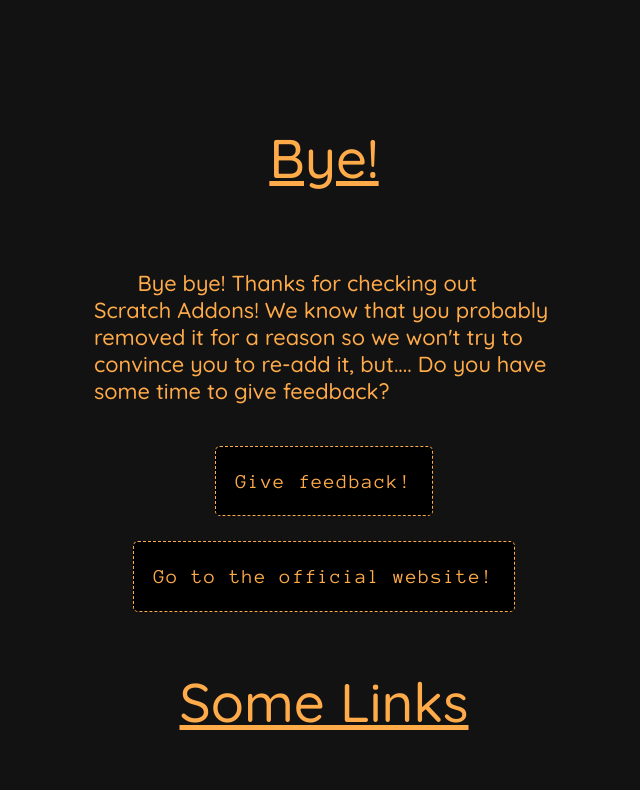
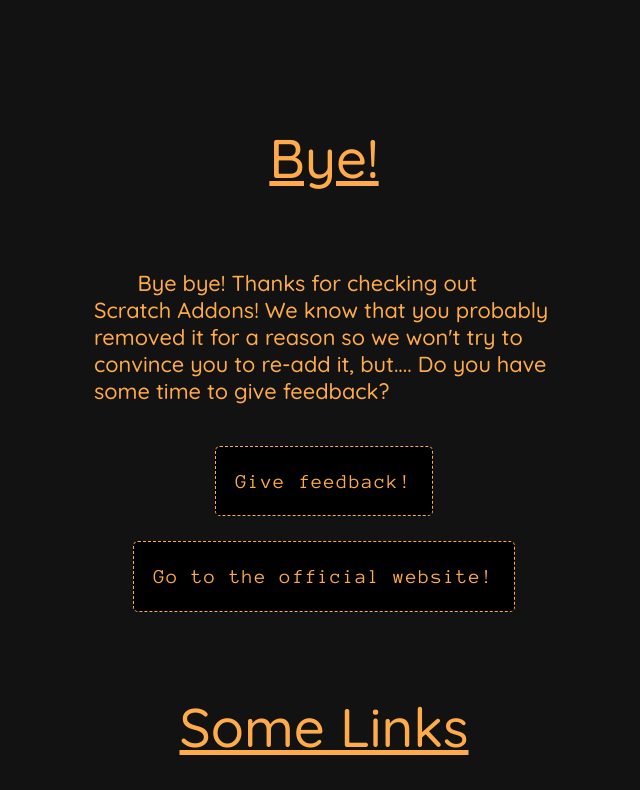
Before and after one commit to Explosion-Scratch/ByeBye, a plain HTML site: page index.html in a window 1280 px wide. Shown: the top 790 px of the page, without its empty margins (316-956 px from the left). Drawn offline with Linux system fonts and the light colour scheme.

Commit message:
Formatting

```diff
--- a/index.html
+++ b/index.html
@@ -4,7 +4,7 @@
 <div class='container'>
 	<h1>Bye!</h1>
 	<p>Bye bye! Thanks for checking out Scratch Addons! We know that you probably removed it for a reason so we won't try to convince you to re-add it, but.... Do you have some time to give feedback?<br></p>
-	<button onclick="window.location.href='https://scratchaddons.com/feedback';" data-text='Sure! ⇨' class='button-hover'>Give feedback!  </button><br><button onclick="window.location.href='https://scratchaddons.com/';" data-text='ScratchAddons.com ⇨' class='button-hover'>Go to the official website!  </button>
+	<button onclick="window.location.href='https://scratchaddons.com/feedback';" data-text='Sure! ⇨' class='button-hover'>Give feedback!  </button><br><button onclick="window.location.href='https://scratchaddons.com/';" data-text='ScratchAddons.com ⇨' class='button-hover'>Go to the official website!  </button><br>
 	<h1>Some links</h1>
 	<p style='text-align: center'>(you know, just in case!)</p>
 	<ul>
```
